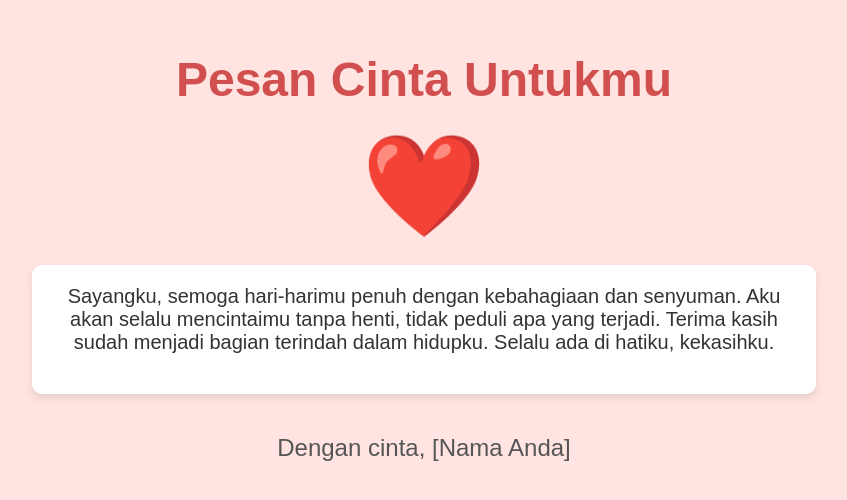
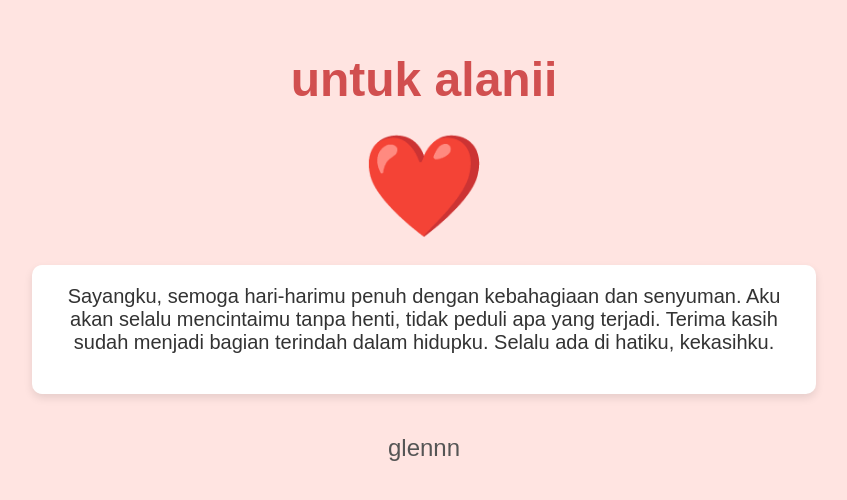
Before and after one commit to youngPAp/alani, a plain HTML site: page index.html in a window 1280 px wide. Shown: the whole page, without its empty margins (216-1063 px from the left). Drawn offline with Linux system fonts and the light colour scheme.

Commit message:
Update index.html

```diff
--- a/index.html
+++ b/index.html
@@ -3,7 +3,7 @@
 <head>
     <meta charset="UTF-8">
     <meta name="viewport" content="width=device-width, initial-scale=1.0">
-    <title>Pesan Cinta untuk Kekasih</title>
+    <title>dear alaniii</title>
     <style>
         body {
             font-family: 'Arial', sans-serif;
@@ -48,13 +48,13 @@
     </style>
 </head>
 <body>
-    <h1>Pesan Cinta Untukmu</h1>
+    <h1>untuk alanii</h1>
     <div class="heart-icon">❤️</div>
     <div class="message">
         <p>Sayangku, semoga hari-harimu penuh dengan kebahagiaan dan senyuman. Aku akan selalu mencintaimu tanpa henti, tidak peduli apa yang terjadi. Terima kasih sudah menjadi bagian terindah dalam hidupku. Selalu ada di hatiku, kekasihku.</p>
     </div>
     <div class="footer">
-        <p>Dengan cinta, [Nama Anda]</p>
+        <p>glennn</p>
     </div>
 </body>
 </html>
```
